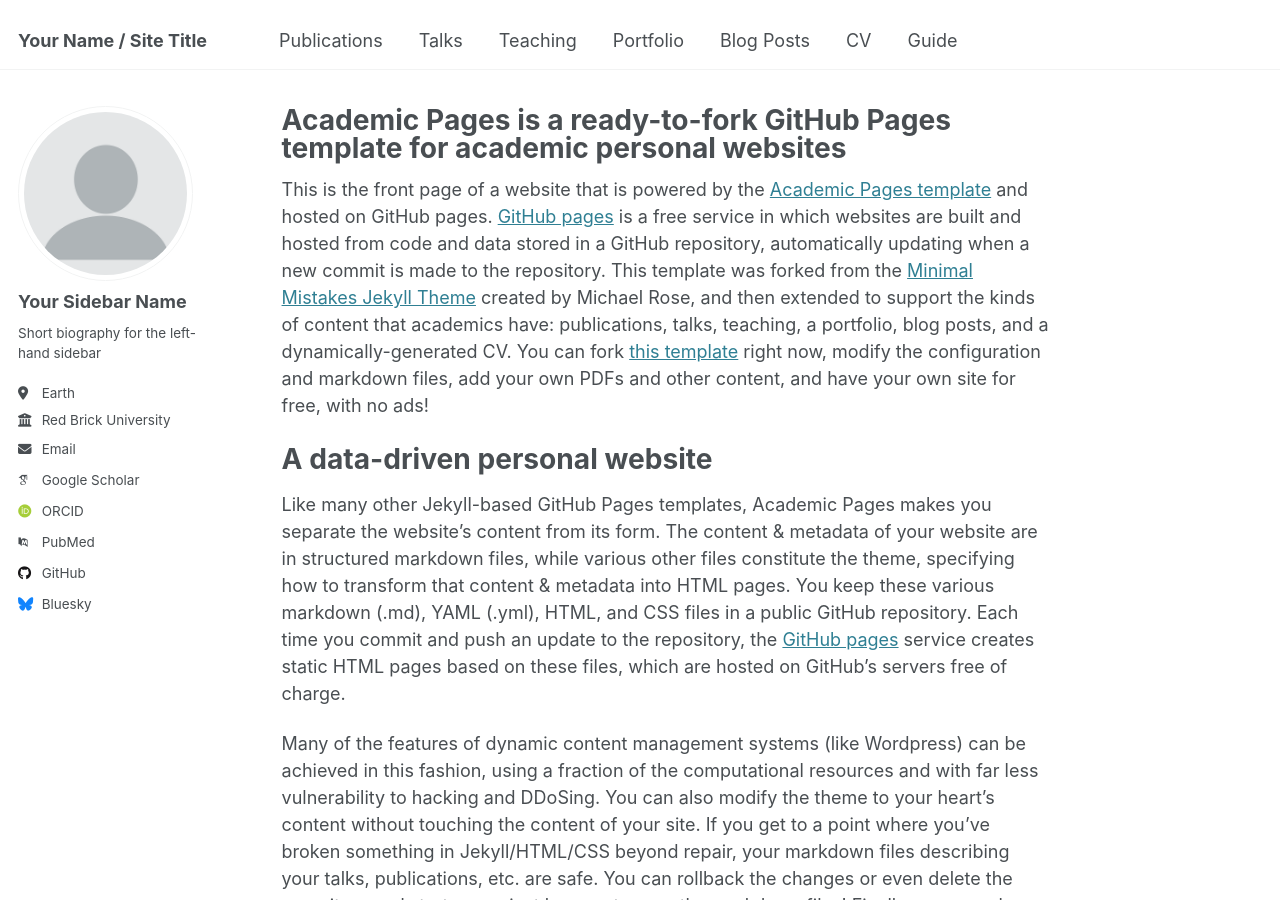
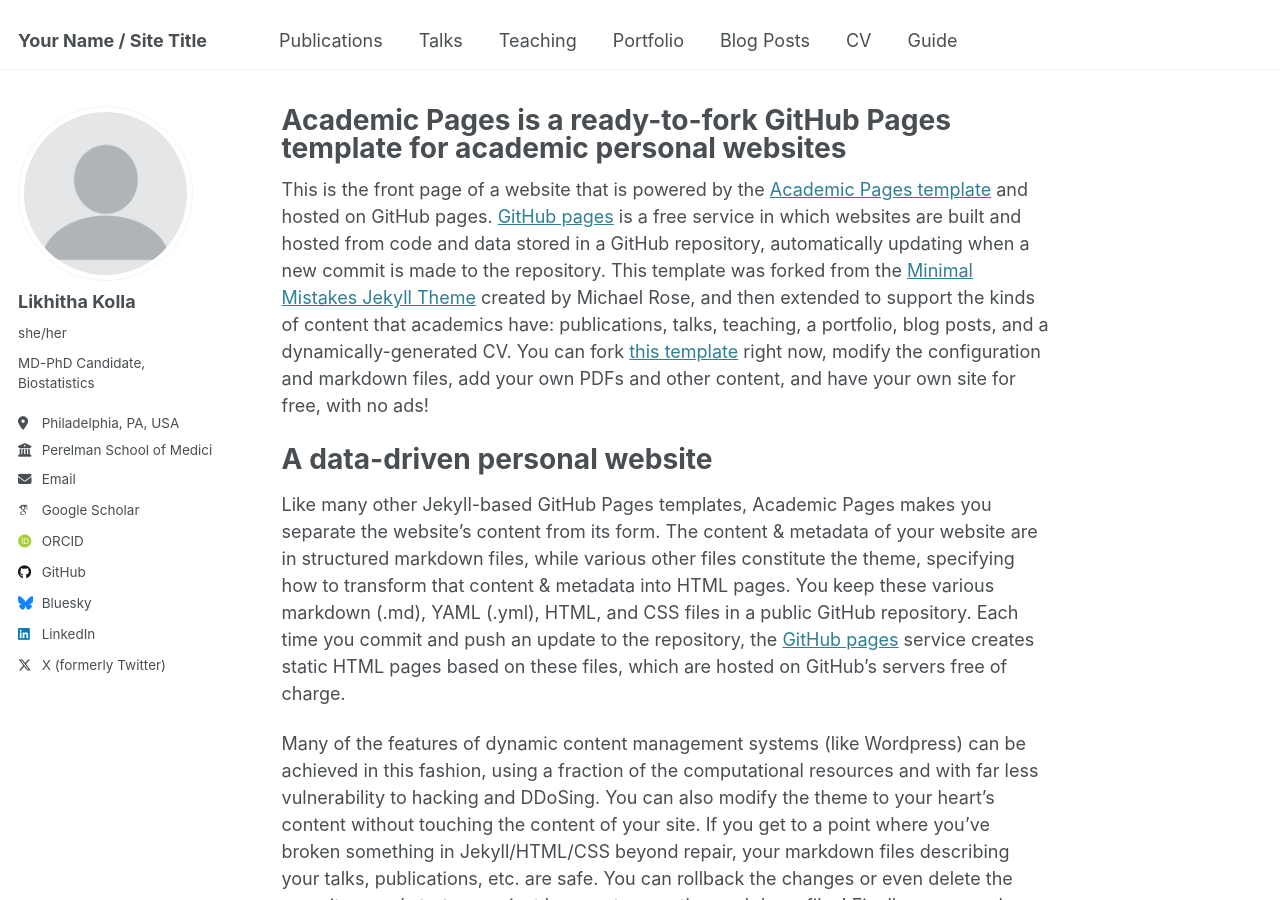
Before and after one commit to likhithakolla/likhithakolla.github.io, a Jekyll site: the page built from _pages/about.md, in a window 1280 px wide and 900 px high. Built offline with Jekyll 4.4.1, drawn with Linux system fonts in a browser that asks for light colours; some web fonts are replaced.

Commit message:
Update _config.yml

```diff
--- a/_config.yml
+++ b/_config.yml
@@ -23,21 +23,21 @@ repository               : "academicpages/academicpages.github.io"
 author:
   # Biographic information
   avatar           : "profile.png"
-  name             : "Your Sidebar Name"
-  pronouns         : # example: "she/her"
-  bio              : "Short biography for the left-hand sidebar"
-  location         : "Earth"
-  employer         : "Red Brick University"
+  name             : "Likhitha Kolla"
+  pronouns         : "she/her"
+  bio              : "MD-PhD Candidate, Biostatistics"
+  location         : "Philadelphia, PA, USA"
+  employer         : "Perelman School of Medicine, University of Pennsylvania"
   uri              : # URL
-  email            : "none@example.org"
+  email            : "likhitha.kolla@pennmedicine.upenn.edu"
 
   # Academic websites
   arxiv            : # URL - Update with the correct link to your profile
-  googlescholar    : "https://scholar.google.com/citations?user=PS_CX0AAAAAJ"
+  googlescholar    : "https://scholar.google.com/citations?user=9FjQaO0AAAAJ&hl=en"
   impactstory      : # URL
   orcid            : "http://orcid.org/yourorcidurl"
   semantic         : # URL
-  pubmed           : "https://www.ncbi.nlm.nih.gov/pubmed/?term=john+snow"
+  pubmed           : # "https://www.ncbi.nlm.nih.gov/pubmed/?term=john+snow"
   researchgate     : # URL
   scopus           : # URL
 
@@ -59,7 +59,7 @@ author:
   keybase          : # Username
   instagram        : # Username
   lastfm           : # Username
-  linkedin         : # Username
+  linkedin         : "https://www.linkedin.com/in/likhitha-kolla-355754139/"
   mastodon         : # URL
   medium           : # URL
   pinterest        : # Username
@@ -67,7 +67,7 @@ author:
   steam            : # Username
   telegram         : # URL
   tumblr           : # Username
-  twitter          : # Username for X / Twitter
+  twitter          : "https://x.com/likhitha_kolla"
   vine             : # Username
   weibo            : # Username
   wikipedia        : # Username
```
